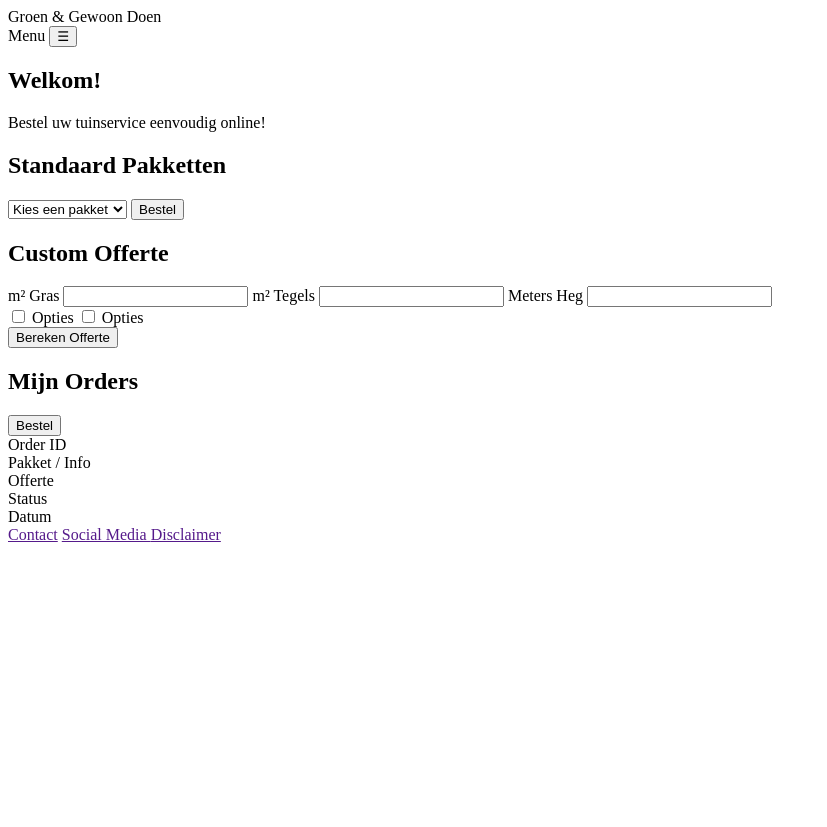
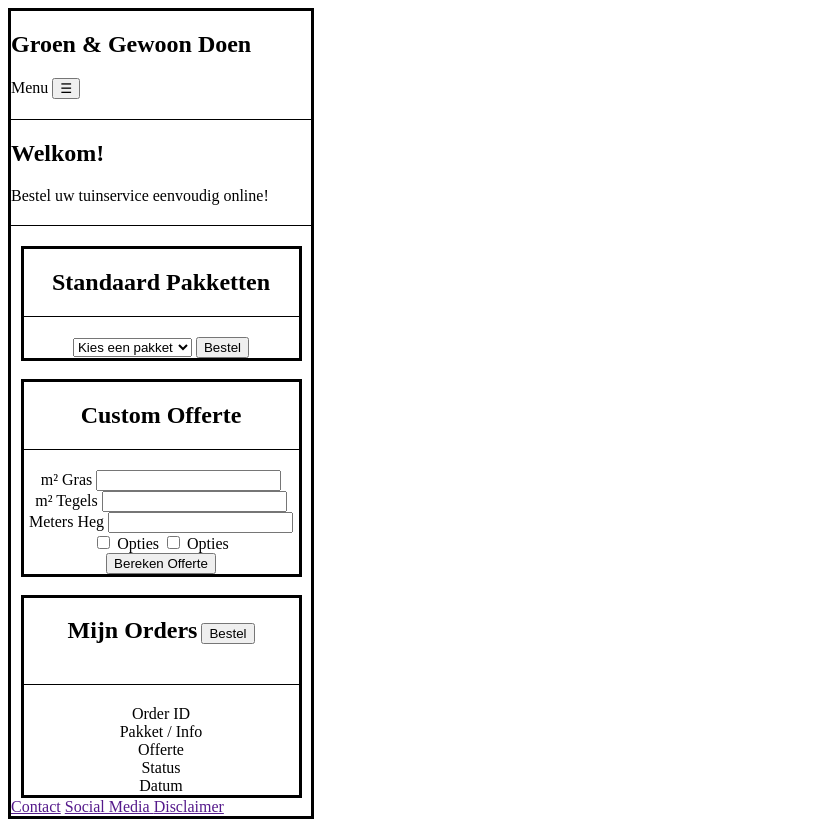
Before and after one commit to dywwi/Groen-gewoon-doen, a website: page projectmap/index.html in a window 1280 px wide. Shown: the whole page, without its empty margins (0-827 px from the left). Before the commit the page ends 800 px from the top, so only its background shows below. Drawn offline with Linux system fonts and the light colour scheme.

Commit message:
css voor index.html

```diff
--- a/projectmap/index.html
+++ b/projectmap/index.html
@@ -6,16 +6,18 @@
     <title>Klantzijde</title>
     <link rel="stylesheet" href="style.css">
 </head>
-<body>
+<body class="body">
 
 <!-- HEADER -->
-<header>
-    <div class="logo">Groen & Gewoon Doen</div>
+<header class="header">
+    <h2 class="logo">Groen & Gewoon Doen</h2>
     <nav>
         <span>Menu</span>
         <button>☰</button>
     </nav>
 </header>
+
+<hr class="custom-divider">
 
 <!-- WELKOM -->
 <section class="welcome">
@@ -23,9 +25,12 @@
     <p>Bestel uw tuinservice eenvoudig online!</p>
 </section>
 
+<hr class="custom-divider">
+
 <!-- STANDAARD PAKKETTEN -->
 <section class="standaard">
     <h2>Standaard Pakketten</h2>
+    <hr class="custom-divider">
 
     <select>
         <option>Kies een pakket</option>
@@ -34,24 +39,24 @@
     </select>
 
     <button>Bestel</button>
-</section>
+</section><br>
 
 <!-- CUSTOM OFFERTE -->
 <section class="custom-offerte">
     <h2>Custom Offerte</h2>
-
+    <hr class="custom-divider">
     <form>
 
         <label>m² Gras</label>
-        <input type="number">
+        <input type="number"><br>
 
         <label>m² Tegels</label>
-        <input type="number">
+        <input type="number"><br>
 
         <label>Meters Heg</label>
         <input type="number">
 
-        <div>
+        <div class="custom-knoppen">
             <label>
                 <input type="checkbox"> Opties
             </label>
@@ -61,19 +66,19 @@
             </label>
         </div>
 
-        <button type="button">Bereken Offerte</button>
+        <button type="button" class="bereken">Bereken Offerte</button>
 
     </form>
-</section>
+</section><br>
 
 <!-- MIJN ORDERS -->
 <section class="orders">
 
     <div class="orders-header">
-        <h2>Mijn Orders</h2>
-        <button>Bestel</button>
+        <h2 class="headersub">Mijn Orders</h2>
+        <button class="headersub">Bestel</button>
     </div>
-
+    <hr class="custom-divider">
     <div class="orders-grid">
 
         <!--  -->
@@ -88,9 +93,8 @@
 
 </section>
 
-
 <!-- FOOTER -->
-<footer>
+<footer class="footer">
     <a href="">Contact</a>
     <a href="">Social Media </a>
     <a href="">Disclaimer</a>
--- a/projectmap/style.css
+++ b/projectmap/style.css
@@ -0,0 +1,40 @@
+.body {
+    border: solid;
+    width: 300px;
+}
+
+hr.custom-divider {
+    border: none;
+    height: 1px;
+    background-color: #000;
+    margin: 20px 0;
+}
+
+.standaard {
+    border: solid;
+    width: 275px;
+    text-align: center;
+    margin: auto;
+}
+
+.custom-offerte {
+    border: solid;
+    width: 275px;
+    text-align: center;
+    margin: auto;
+}
+
+.orders {
+    border: solid;
+    width: 275px;
+    text-align: center;
+    margin: auto;
+}
+
+.orders-header {
+    justify-content: flex-end;
+}
+
+.headersub {
+    display: inline-block;
+}
```
